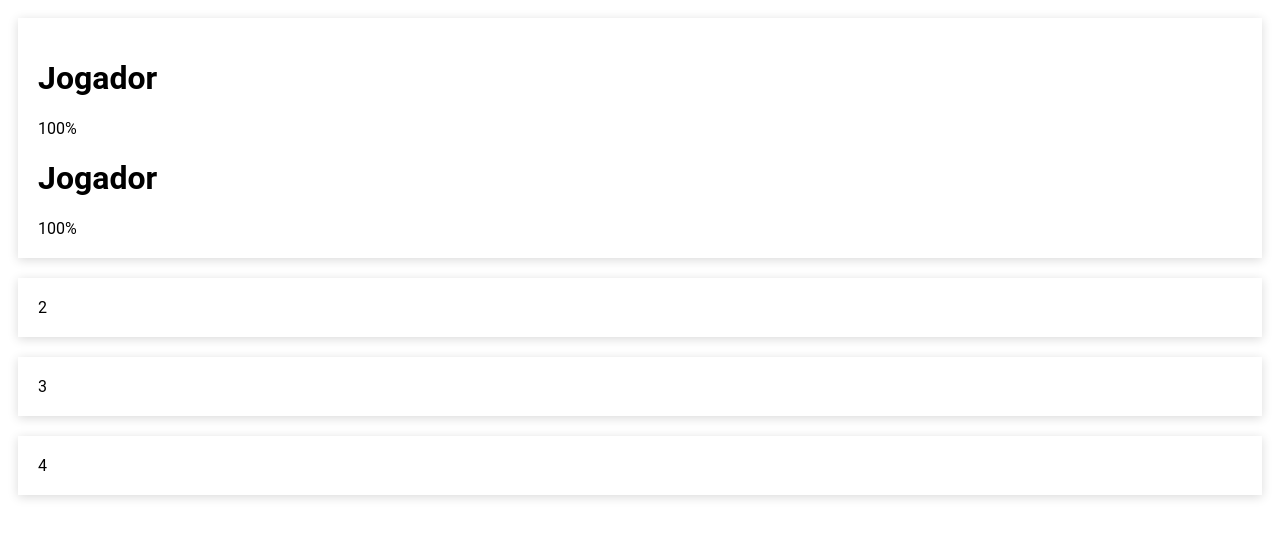
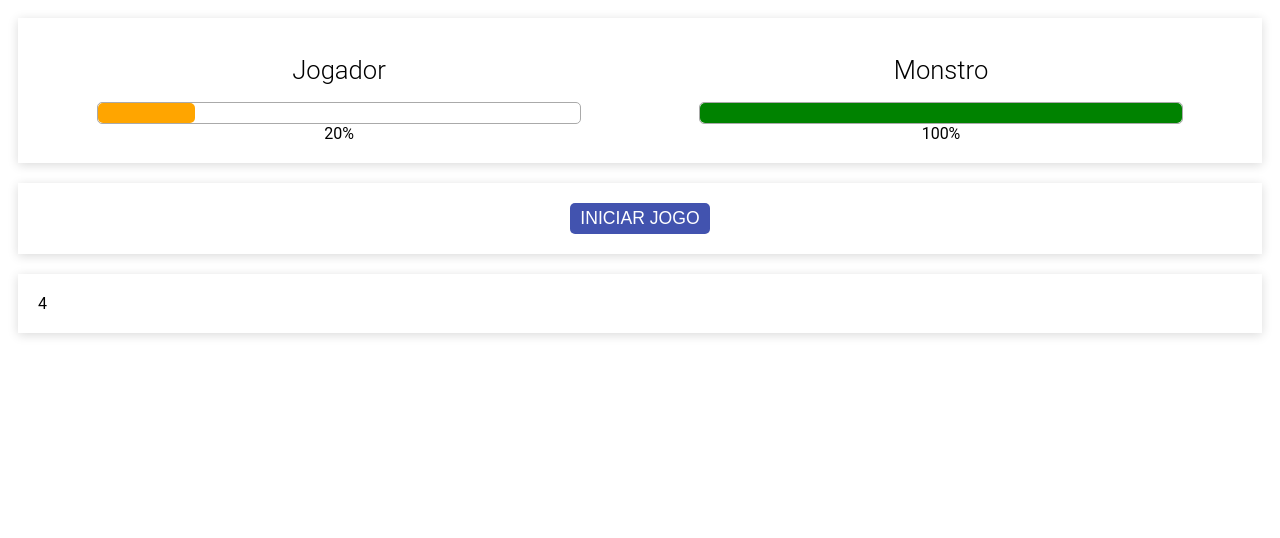
Before and after one commit to Marcio-Sousa-Pereira/Moster-slayer, a plain HTML site: page index.html in a window 1280 px wide. Drawn offline with nearby package versions, Linux system fonts and the light colour scheme.

Commit message:
feat: adicionando estilos

```diff
--- a/app.js
+++ b/app.js
@@ -1,12 +1,15 @@
 new Vue({
   el: '#app',
   data: {
-    playerLife: 100,
+    running: false,
+    playerLife: 20,
     monsterLife: 100,
   },
 
   computed: {
-
+    hasResult() {
+      return this.playerLife == 0 || this.monsterLife == 0
+    }
   },
 
   watch: {
--- a/index.html
+++ b/index.html
@@ -12,21 +12,41 @@
         <div class="score">
           <h1>Jogador</h1>
           <div class="life-bar">
-            <div class="life"></div>
+            <div
+              class="life"
+              :style="{ width: playerLife + '%' }"
+              :class="{ atention: playerLife < 50, danger: playerLife < 15 }"
+            ></div>
           </div>
           <div>{{ playerLife }}%</div>
         </div>
 
         <div class="score">
-          <h1>Jogador</h1>
+          <h1>Monstro</h1>
           <div class="life-bar">
-            <div class="life"></div>
+            <div
+              class="life"
+              :style="{ width: monsterLife + '%' }"
+              :class="{ atention: monsterLife < 50, danger: monsterLife < 15 }"
+            ></div>
           </div>
-          <div>{{ playerLife }}%</div>
+          <div>{{ monsterLife }}%</div>
         </div>
       </div>
-      <div class="panel result">2</div>
-      <div class="panel buttons">3</div>
+      <div v-if="hasResult" class="panel result">
+        <div :class="{win: playerLife !== 0, lose: playerLife == 0 }">
+          {{ playerLife !== 0 ? 'Você ganhou!!!' : 'Você perdeu!!!' }}
+        </div>
+      </div>
+      <div class="panel buttons">
+        <button v-if="!running" class="btn new-game">INICIAR JOGO</button>
+        <template v-else>
+          <button class="btn attack">ATAQUE</button>
+          <button class="btn especial-attack">ATAQUE ESPECIAL</button>
+          <button class="btn heal">CURAR</button>
+          <button class="btn give-up">DESISTIR</button>
+        </template>
+      </div>
       <div class="panel logs">4</div>
     </div>
     <script src="./app.js"></script>
--- a/style.css
+++ b/style.css
@@ -12,3 +12,99 @@ html {
   padding: 20px;
   box-shadow: 0 2px 10px rgba(0, 0, 0, 0.15);
 }
+
+/*Areas dos pontos*/
+
+.scores {
+  display: flex;
+}
+
+.score {
+  flex: 1;
+  display: flex;
+  flex-direction: column;
+  align-items: center;
+}
+
+.scores h1 {
+  font-weight: 300;
+  font-size: 1.6rem;
+}
+
+.life-bar {
+  width: 80%;
+  height: 20px;
+  border: 0.5px solid #aaa;
+  border-radius: 5px;
+}
+
+.life-bar .life {
+  display: flex;
+  justify-content: center;
+  height: 100%;
+  border-radius: 5px;
+  background-color:  #008200;
+}
+
+.life-bar .life.atention {
+  background-color: #ffa500;
+}
+
+
+.life-bar .life.danger {
+  background-color: #f14;
+}
+
+/* Area do resultado */
+
+.result {
+  display: flex;
+  justify-content: center;
+  font-size: 1.3rem;
+}
+
+.result .win {
+  color: green;
+}
+
+.result .lose {
+  color: red;
+}
+
+/*Áreas dos butões*/
+
+.buttons {
+  display: flex;
+  justify-content: center;
+}
+
+.btn {
+  padding: 5px 10px;
+  margin: 0 10px;
+  border-radius: 5px;
+  border: 0;
+  font-size: 1.1rem;
+  color: #fff;
+  cursor: pointer;
+}
+
+.new-game {
+  background-color: #4253af;
+}
+
+.attack {
+  background-color: #e51c23;
+}
+
+.especial-attack {
+  background-color: #ff9800;
+}
+
+.heal {
+  background-color: #259b24;
+}
+
+.give-up {
+  background-color: #bbb;
+  color: #000;
+}
```
